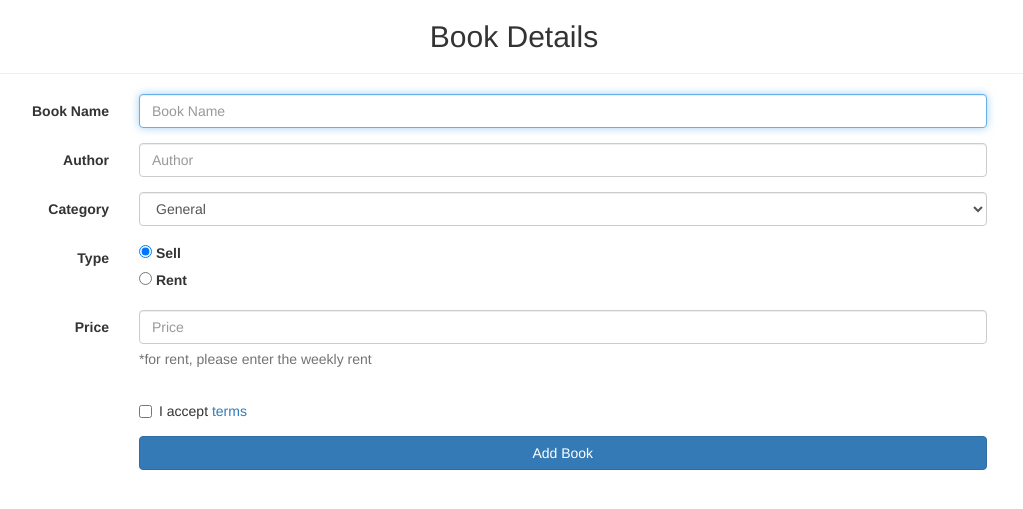
After one commit to kaushikn97/Libarius, a PHP site: page /post.html in a window 1280 px wide. The commit adds this page. Shown: the top 509 px of the page, without its empty margins (126-1149 px from the left). Run offline with PHP 8.4, Linux system fonts and the light colour scheme.

Commit message:
Sign up done. Add bhi almost

```diff
--- a/logincheck.php
+++ b/logincheck.php
@@ -18,7 +18,7 @@
                 echo "Login successful";
 
                 $_SESSION['ID'] = $id;
-                header('Location: test.php');
+                header('Location: dashboard.php');
                 //go to dashboard
             }else{
                 echo "Incorrect password";
--- /dev/null
+++ b/post.html
@@ -0,0 +1,92 @@
+<!DOCTYPE html>
+<html lang="en">
+<head>
+    <meta charset="utf-8">
+    <meta name="viewpoint" content="width=device-width,initial-scale=1">
+    <link rel="stylesheet" href="https://maxcdn.bootstrapcdn.com/bootstrap/3.3.7/css/bootstrap.min.css">
+    <title>Post for Sale/Rent</title>
+    <script src="https://ajax.googleapis.com/ajax/libs/jquery/3.3.1/jquery.min.js">
+    </script>
+    <script src="https://maxcdn.bootstrapcdn.com/bootstrap/3.3.7/js/bootstrap.min.js">
+    </script>
+</head>
+
+
+<body>
+
+    <div class="container">
+            <form class="form-horizontal" role="form" method ="post" action="addbook.php">
+                <h2 align="center">Book Details</h2>
+                <hr>
+                <div class="form-group">
+                    <label for="bName" class="col-sm-2 control-label">Book Name</label>
+                    <div class="col-sm-9">
+                        <input type="text" name="name" placeholder="Book Name" class="form-control" autofocus>
+
+                    </div>
+                </div>
+                    <div class="form-group">
+                    <label for="author" class="col-sm-2 control-label">Author</label>
+                    <div class="col-sm-9">
+                        <input type="text" name="author" placeholder="Author" class="form-control">
+                    </div>
+                </div>
+
+                <div class="form-group">
+                    <label for="Category" class="col-sm-2 control-label">Category</label>
+                    <div class="col-sm-9">
+                        <select name="category" class="form-control">
+                            <option>General</option>
+                            <option>Study</option>
+                            <option>Fiction</option>
+                            <option>Non Fiction</option>
+                            <option>Literature</option>
+                            <option>History</option>
+                            <option>Biography</option>
+                            <option>Autobiography</option>
+
+                        </select>
+                    </div>
+                </div> <!-- /.form-group -->
+                <div class="form-group">
+                    <label class="control-label col-sm-2">Type</label>
+                    <div class="col-sm-9">
+                    	<div class="radiobox">
+        					<input type="radio" name="type" id="sell" value="sell" checked>
+                           	<label for="sell">Sell</label>
+
+                        </div>
+                        <div class="radiobox">
+                            <input type="radio"  name="type" id="rent" value="rent" >
+                           	<label for="rent">Rent</label>
+                        </div>
+
+                    </div>
+                </div>
+
+
+                 <div class="form-group">
+                    <label for="price" class="col-sm-2 control-label">Price</label>
+                    <div class="col-sm-9">
+                        <input type="price" name="price" placeholder="Price" class="form-control">
+                        <span class="help-block">*for rent, please enter the weekly rent</span>
+                    </div>
+                </div>
+
+                <div class="form-group">
+                    <div class="col-sm-9 col-sm-offset-2">
+                        <div class="checkbox">
+                            <label>
+                                <input type="checkbox">I accept <a href="#">terms</a>
+                            </label>
+                        </div>
+                    </div>
+                </div> <!-- /.form-group -->
+                <div class="form-group">
+                    <div class="col-sm-9 col-sm-offset-2">
+                        <input type="submit" class="btn btn-primary btn-block" value="Add Book"/>
+                    </div>
+                </div>
+            </form> <!-- /form -->
+        </div> <!-- ./container -->
+</body>
--- a/signup.php
+++ b/signup.php
@@ -23,7 +23,7 @@
     if ($stmt->execute() === TRUE) {
         echo "New record created successfully";
         $_SESSION['ID'] = $id;
-        header('Location: test.php');
+        header('Location: dashboard.php');
     } else {
         echo "Error";
         header("Location: index.php?error=2");
```
Also changed, not shown: addbook.php (added, +35 -0 lines), dashboard.html (added, +52 -0 lines).
